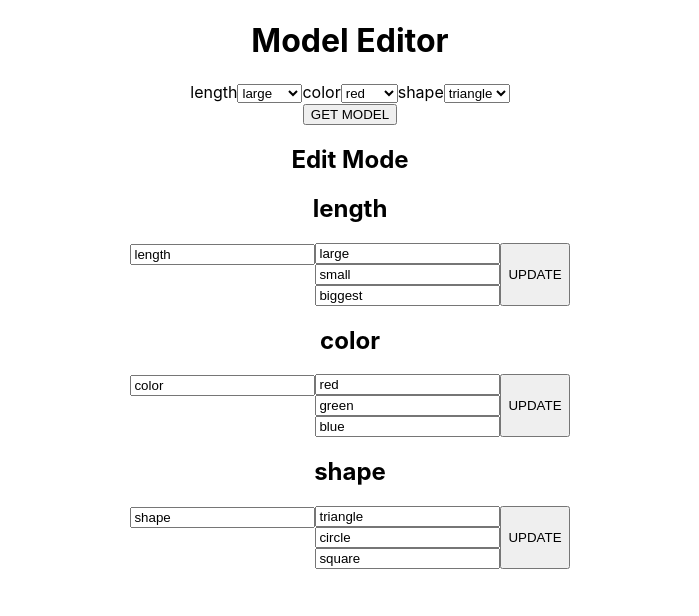
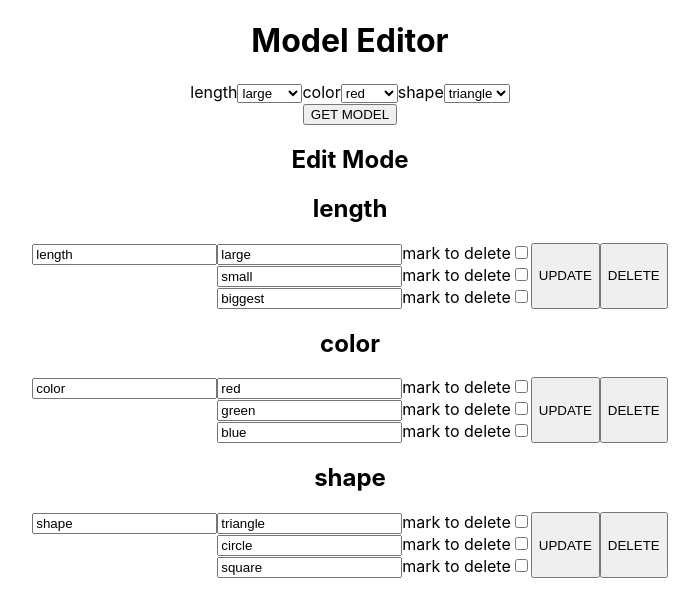
Before and after one commit to alyxmomsen/good-properties-editor, a React (Create React App) app: page / in a window 1280 px wide. Both pictures are taken after a click on the button "GET MODEL". Shown: the top 616 px of the page, without its empty margins (290-989 px from the left). Built offline with nearby package versions, Linux system fonts and the light colour scheme.

Commit message:
refactor

```diff
--- a/src/App.tsx
+++ b/src/App.tsx
@@ -70,21 +70,36 @@ function EditModeParamView({
         payload: Partial<{ param: Param; paramValues: ParamValue[] }>;
       },
     ) => ({ ...state, ...action.payload }),
-    { param: param, paramValues: model.paramValues },
+    { param: param, paramValues: [...model.paramValues] },
   );
+
+  const [paramValuesID, setParamValuesID_toDelete] = useState<number[]>([]);
 
   // const paramValues: ParamValue[] = [];
 
   useLayoutEffect(() => {}, []);
 
-  useEffect(() => {});
+  useEffect(() => {
+    console.log(paramValuesID);
+  } , [paramValuesID]);
 
   return (
     <div>
       <h2>{param.name}</h2>
       <div className={styles.sectionsWrapper}>
         <section className="param">
-          <input onInput={(e) => {dispatchLocalState({type:'update' , payload:{param:{...localState.param , name:e.currentTarget.value}}})}} type="text" value={localState.param.name} />
+          <input
+            onInput={(e) => {
+              dispatchLocalState({
+                type: "update",
+                payload: {
+                  param: { ...localState.param, name: e.currentTarget.value },
+                },
+              });
+            }}
+            type="text"
+            value={localState.param.name}
+          />
         </section>
         <section className={styles.sectionParamValues}>
           {
@@ -96,6 +111,7 @@ function EditModeParamView({
                 }
               })
               .map((paramValue) => (
+                <div>
                   <input
                     onInput={(e) => {
                       dispatchLocalState({
@@ -118,6 +134,45 @@ function EditModeParamView({
                     type="text"
                     value={paramValue.value}
                   />
+                  <label htmlFor={paramValue.id.toLocaleString()}>
+                    mark to delete
+                  </label>
+                  <input
+                    onChange={(e) => {
+                      const isChecked = e.currentTarget.checked ;
+                      try {
+                        setParamValuesID_toDelete(current => {
+
+                          // console.log(isTrue);
+
+                          if(isChecked) {
+                            if(!current.includes(paramValue.id)) {
+                              return [...current , paramValue.id] ;
+                            }
+                            else {
+                              return [...current] ;
+                            }
+                          }
+                          else {
+                            if(current.includes(paramValue.id)) {
+                              return [...current.filter(elem => elem != paramValue.id )]
+                            }
+                            else {
+                              return [...current] ;
+                            }
+                          }
+                        });
+                      }
+                      catch (err) {
+                        console.error(err);
+                      }
+
+
+                    }}
+                    id={paramValue.id.toLocaleString()}
+                    type="checkbox"
+                  />
+                </div>
               ))
           }
         </section>
@@ -130,6 +185,19 @@ function EditModeParamView({
           }}
         >
           UPDATE
+        </button>
+        <button
+          onClick={() => {
+            dispatchLocalState({
+              type: "delete",
+              payload: {
+                paramValues:
+                  localState.paramValues /* .filter(parVal => parVal) */,
+              },
+            });
+          }}
+        >
+          DELETE
         </button>
       </div>
     </div>
```
Lines whose indentation alone changed are shown as unchanged.
